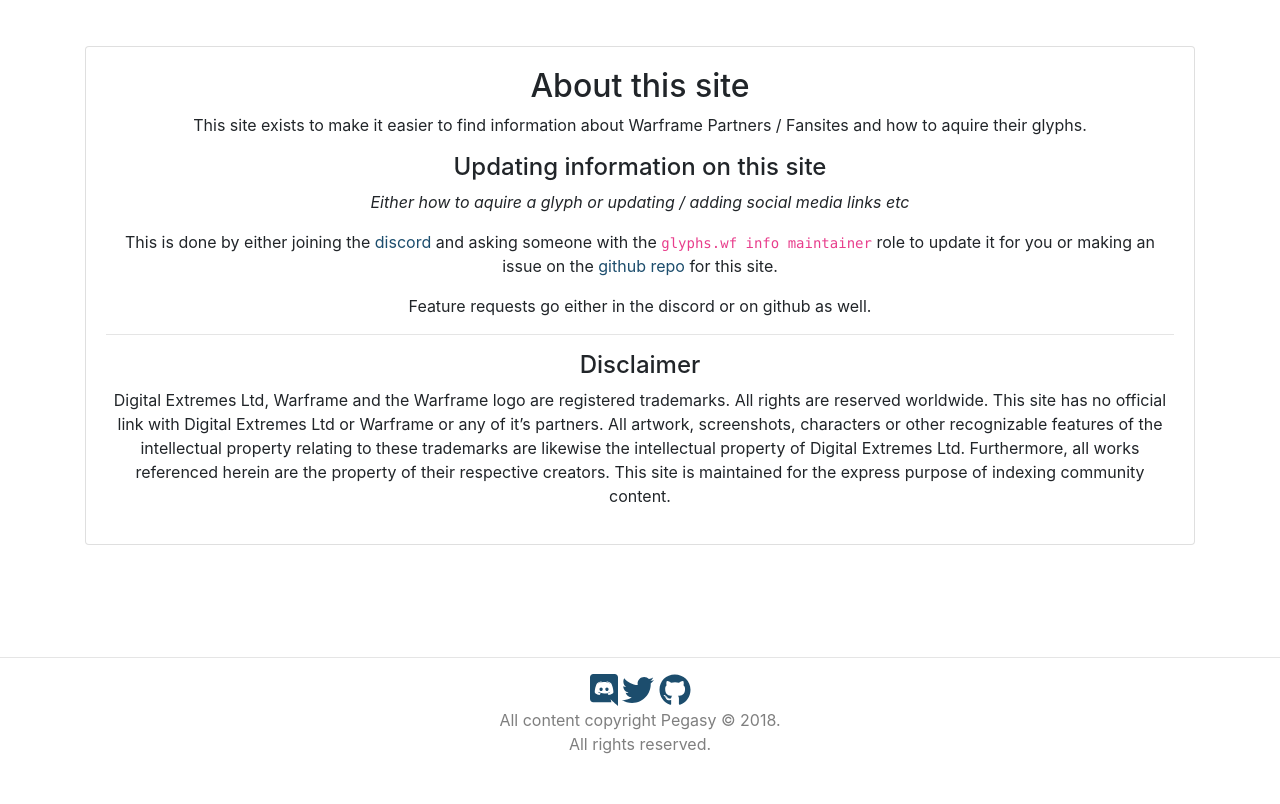
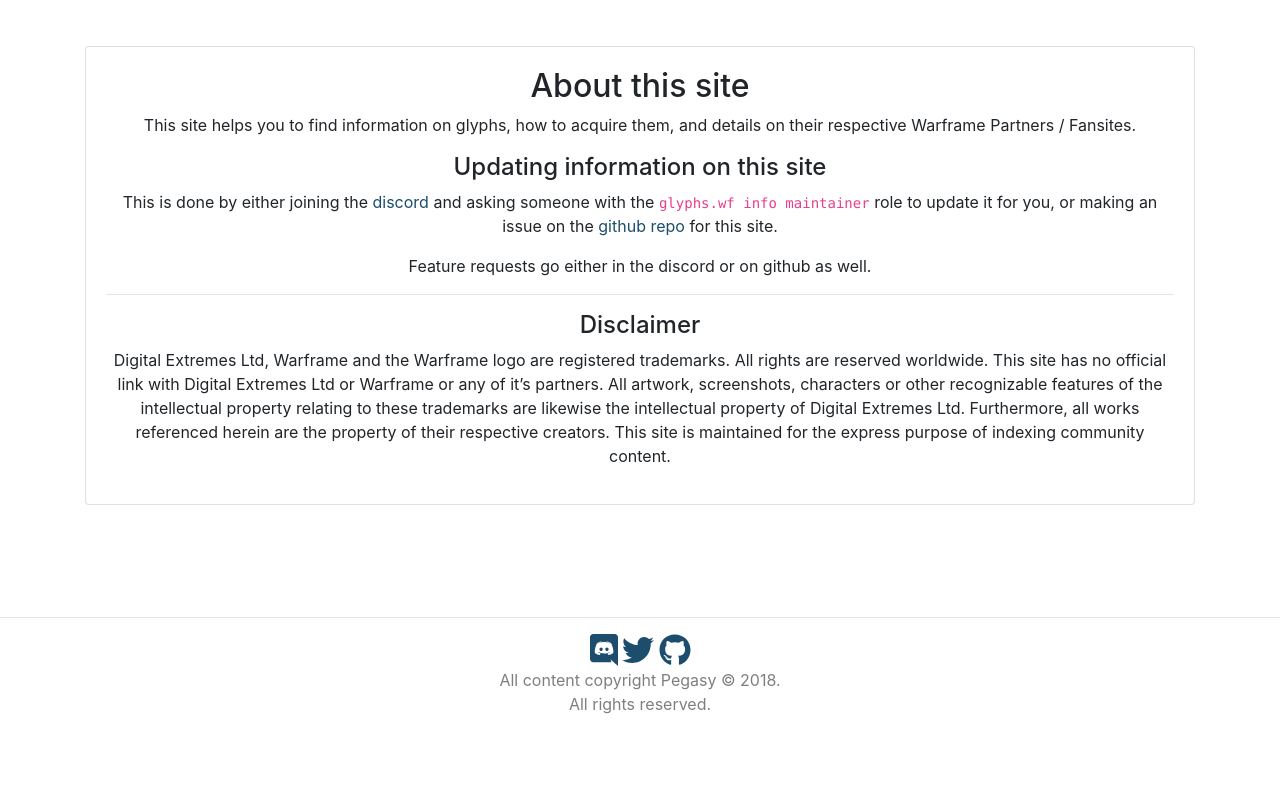
Before and after one commit to pegasy/glyphs.wf, a Jekyll site: the page built from about.md, in a window 1280 px wide. Shown: the part 350-1154 px from the top of the page. Built offline with Jekyll 4.4.1, drawn with Linux system fonts in a browser that asks for light colours; nearby versions of some CDN libraries; comment, search, counter and statistics services are not loaded; after the commit the page ends 1114 px from its top, so only the background shows below that.

Commit message:
fix about page text

```diff
--- a/about.md
+++ b/about.md
@@ -6,13 +6,11 @@
 
 ## About this site
 
-This site exists to make it easier to find information about Warframe Partners / Fansites and how to aquire their glyphs.
+This site helps you to find information on glyphs, how to acquire them, and details on their respective Warframe Partners / Fansites.
 
 #### Updating information on this site
 
-*Either how to aquire a glyph or updating / adding social media links etc*
-
-This is done by either joining the [discord]({{ site.social-links.discord }}) and asking someone with the `glyphs.wf info maintainer` role to update it for you or making an issue on the [github repo]({{ site.github.repository_url }}) for this site.
+This is done by either joining the [discord]({{ site.social-links.discord }}) and asking someone with the `glyphs.wf info maintainer` role to update it for you, or making an issue on the [github repo]({{ site.github.repository_url }}) for this site.
 
 Feature requests go either in the discord or on github as well.
 
```
